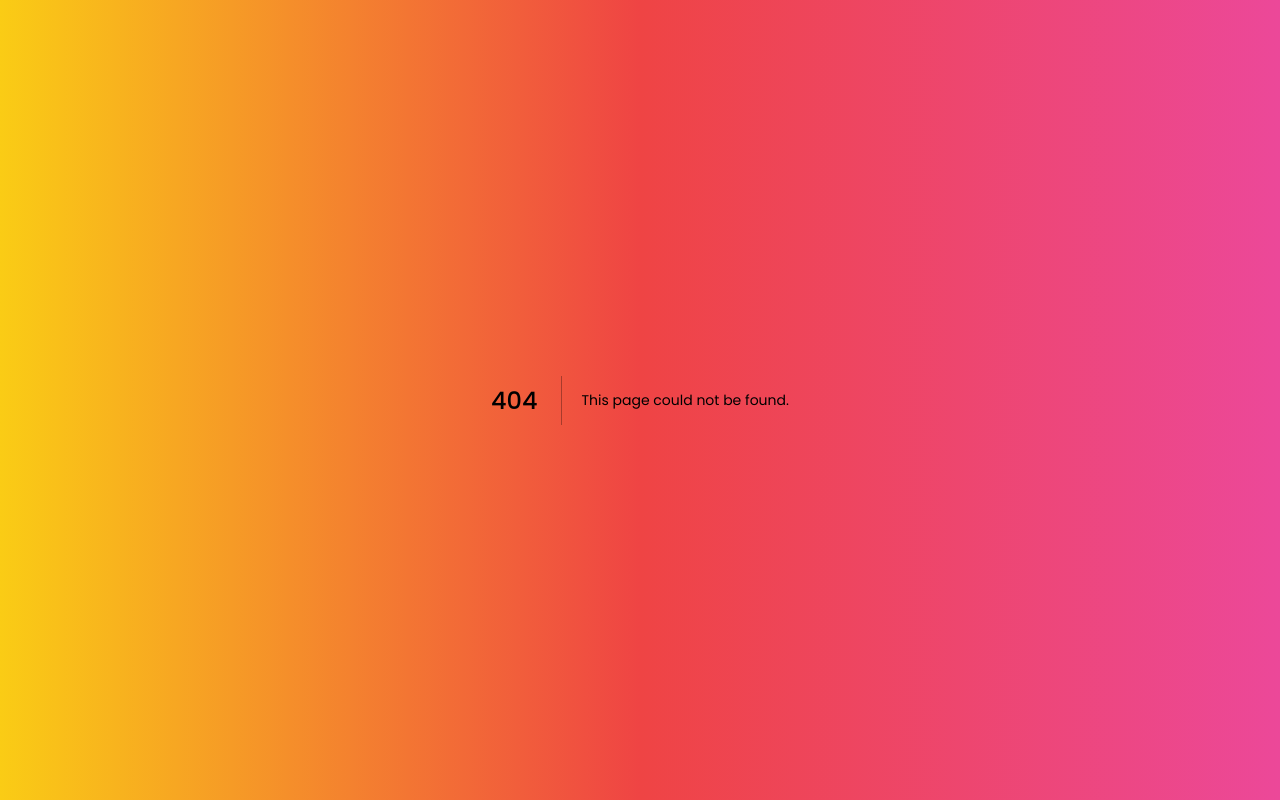
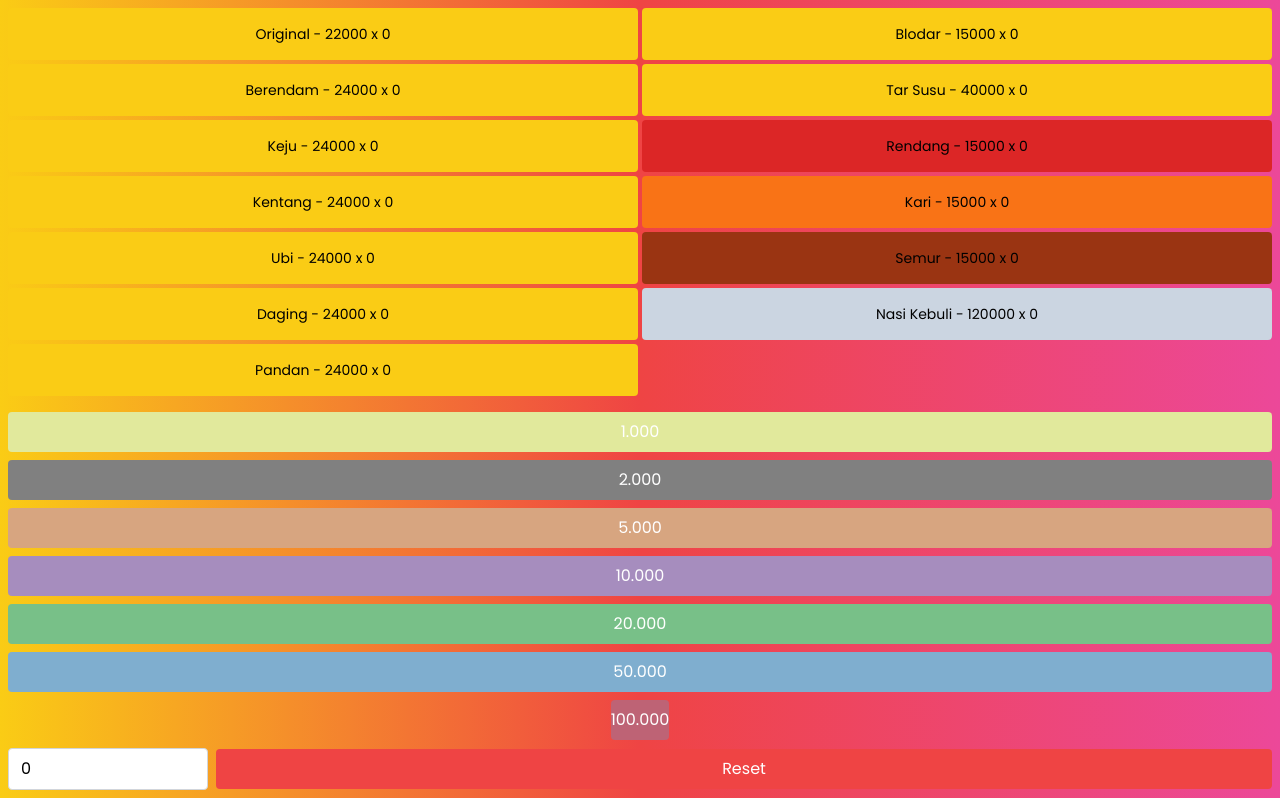
Before and after one commit to AdakHaddad/Bingka61, a Next.js app: page /admin in a window 1280 px wide. Before the commit this address had no page. Built offline with nearby package versions, Linux system fonts and the light colour scheme.

Commit message:
add Admin calculator

```diff
--- /dev/null
+++ b/pages/admin.js
@@ -0,0 +1,153 @@
+import React, { useState, useEffect } from "react";
+
+const MENU_ITEMS = [
+  { name: "Original", price: 22000 },
+  { name: "Blodar", price: 15000 },
+  { name: "Berendam", price: 24000 },
+  { name: "Tar Susu", price: 40000 },
+  { name: "Keju", price: 24000 },
+  { name: " Rendang", price: 15000 },
+  { name: "Kentang", price: 24000 },
+  { name: " Kari", price: 15000 },
+  { name: "Ubi", price: 24000 },
+  { name: " Semur", price: 15000 },
+  { name: "Daging", price: 24000 },
+  { name: "Nasi Kebuli", price: 120000 },
+  { name: "Pandan", price: 24000 },
+];
+
+const CASH_VALUES = [
+  { value: 1000, color: "#e1e99c" }, // 1,000
+  { value: 2000, color: "gray" }, // 2,000
+  { value: 5000, color: "#d7a580" }, // 5,000
+  { value: 10000, color: "#a68dbe" }, // 10,000
+  { value: 20000, color: "#78C088" }, // 20,000
+  { value: 50000, color: "#7FAECF" }, // 50,000
+  { value: 100000, color: "#BE6375" }, // 100,000
+];
+
+export default function Admin() {
+  const [items, setItems] = useState([]);
+  const [cash, setCash] = useState(0);
+  const [returnAmount, setReturnAmount] = useState(0);
+
+  useEffect(() => {
+    const total = items.reduce(
+      (acc, item) => acc + item.price * item.quantity,
+      0
+    );
+    const returnAmt = cash - total;
+    setReturnAmount(returnAmt);
+  }, [items, cash]);
+
+  const handleMenuItemClick = (menuItem) => {
+    const existingItemIndex = items.findIndex(
+      (item) => item.name === menuItem.name
+    );
+    if (existingItemIndex !== -1) {
+      const updatedItems = [...items];
+      updatedItems[existingItemIndex].quantity += 1;
+      setItems(updatedItems);
+    } else {
+      setItems([...items, { ...menuItem, quantity: 1 }]);
+    }
+  };
+
+  const handleCashButtonClick = (value) => {
+    setCash(cash + value.value); // Fixed to extract the value
+  };
+
+  const handleReset = () => {
+    setItems([]);
+    setCash(0);
+    setReturnAmount(0);
+  };
+
+  return (
+    <div className="container mx-auto p-2">
+      <div className="grid grid-cols-2 gap-1 text-sm">
+        {MENU_ITEMS.map((item, index) => (
+          <button
+            key={index}
+            onClick={() => handleMenuItemClick(item)}
+            className={` py-4 rounded active:bg-opacity-60 ${
+              item.name === "Blodar" ||
+              item.name === "Tar Susu" ||
+              item.name === "Berendam" ||
+              item.name === "Original" ||
+              item.name === "Keju" ||
+              item.name === "Kentang" ||
+              item.name === "Ubi" ||
+              item.name === "Daging" ||
+              item.name === "Pandan"
+                ? "bg-yellow-400"
+                : item.name === "Nasi Kebuli"
+                ? "bg-slate-300 text-black" // White for Nasi Kebuli
+                : item.name === " Rendang"
+                ? "bg-red-600"
+                : item.name === " Kari"
+                ? "bg-orange-500"
+                : item.name === " Semur"
+                ? "bg-orange-800"
+                : "" // No additional class for other items
+            }`}
+          >
+            {item.name} - {item.price} x{" "}
+            {items.find((i) => i.name === item.name)?.quantity || 0}
+          </button>
+        ))}
+      </div>
+      <div className="flex flex-col mt-4">
+        <div className="flex flex-wrap justify-center">
+          {CASH_VALUES.map((value, index) => (
+            <button
+              key={index}
+              onClick={() => handleCashButtonClick(value)}
+              style={{ backgroundColor: value.color }}
+              className={`text-white py-2 rounded mb-2 mx-2 sm:mx-0 w-full ${
+                value.value === 100000 ? "sm:w-auto" : "w-24"
+              }`}
+            >
+              {new Intl.NumberFormat("id-ID").format(value.value)}
+            </button>
+          ))}
+        </div>
+        <div className="flex items-center">
+          <input
+            type="number"
+            id="cash"
+            value={cash}
+            onChange={(e) => setCash(parseFloat(e.target.value))}
+            className="border flex border-gray-300 max-w-screen-md rounded px-3 py-2 mr-2"
+            style={{ width: "50%", maxWidth: "200px" }} // Adjust the width and maximum width as needed
+          />
+          <button
+            onClick={handleReset}
+            className="bg-red-500 flex-auto text-white text-center py-2 px-3 rounded hover:bg-red-600"
+            style={{ width: "50%", minWidth: "100px" }} // Adjust the width and minimum width as needed
+          >
+            Reset
+          </button>
+        </div>
+      </div>
+      {returnAmount > 0 && (
+        <div className="mt-4">
+          <p className="font-bold">Balek:</p>
+          <p className="text-center font-black text-xl">{returnAmount}</p>
+        </div>
+      )}
+      {items.length > 0 && (
+        <div className="mt-4">
+          <p className="font-bold ">Pesanan:</p>
+          <ul>
+            {items.map((item, index) => (
+              <li key={index}>
+                {item.name} - Rp.{item.price} x {item.quantity}
+              </li>
+            ))}
+          </ul>
+        </div>
+      )}
+    </div>
+  );
+}
```
